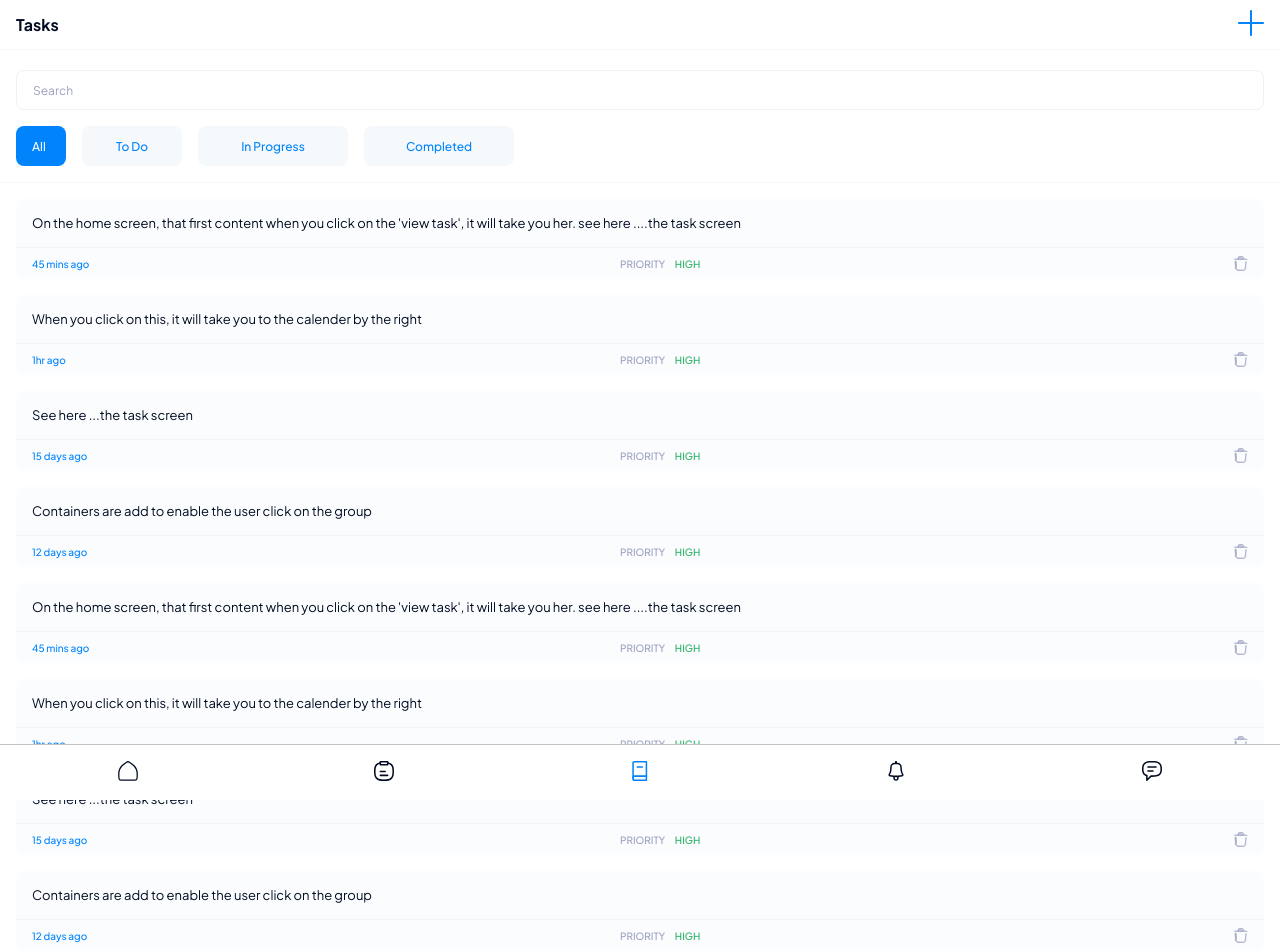
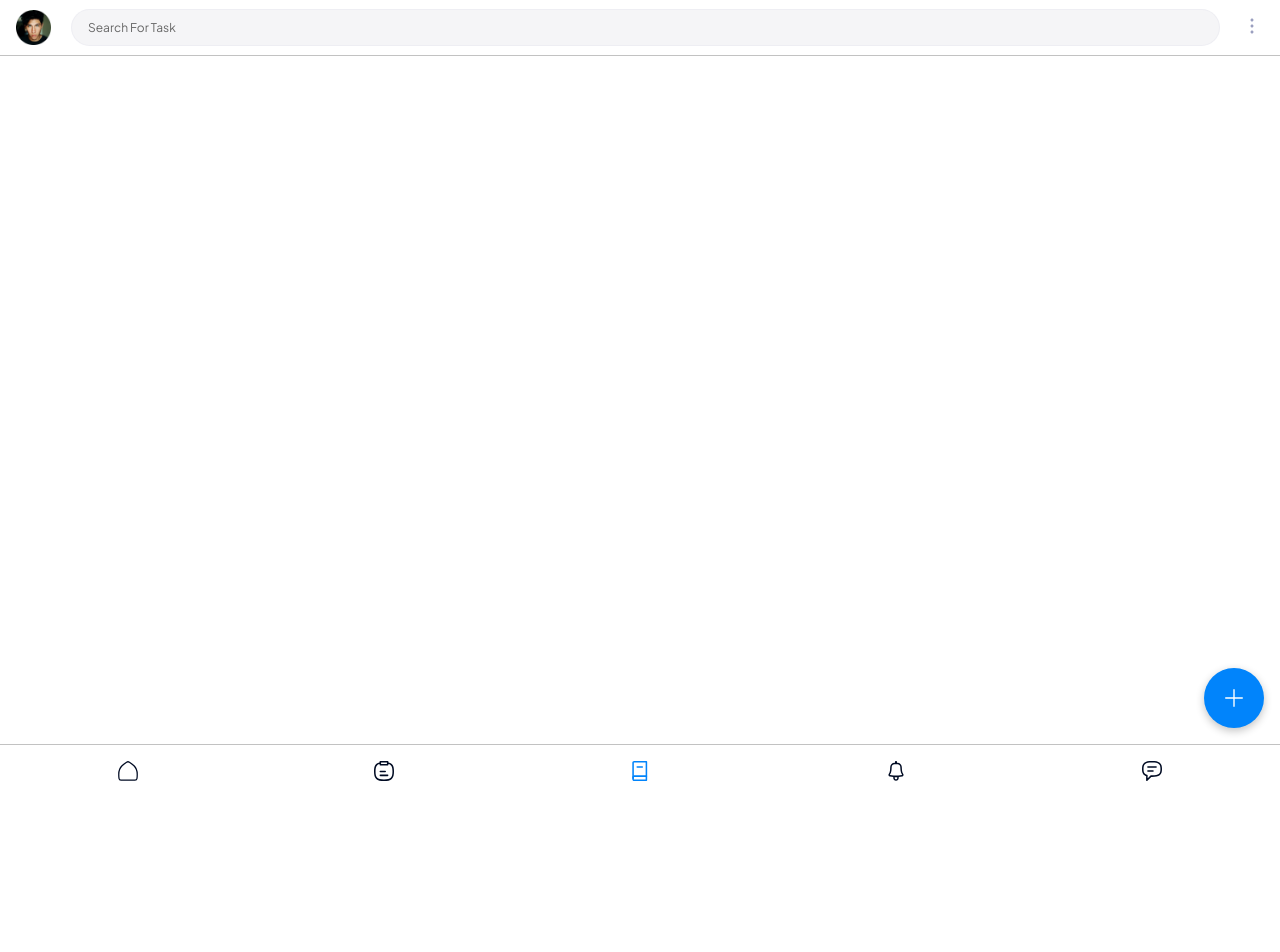
Before and after one commit to 9trocoder/mmekut, a React (Create React App) app: page /task in a window 1280 px wide. Shown: the top 952 px of the page. After the commit the page ends 800 px from the top, so only its background shows below. Built offline with nearby package versions, Linux system fonts and the light colour scheme.

Commit message:
Update taskpage.js

```diff
--- a/src/pages/taskpage/taskpage.js
+++ b/src/pages/taskpage/taskpage.js
@@ -11,11 +11,13 @@ import p5 from "../../assets/images/p5.png";
 import {
   addIconActive,
   addIconBlue,
+  addIconWhiteSmall,
   chatNotActive,
   deleteSmallIcon,
   dividerr,
   homeIconNotActive,
   notificationNotActive,
+  otherIcon,
   profileNotActive,
   taskNotActive,
   tasksActive,
@@ -25,6 +27,7 @@ import TaskListCard from "../../components/TaskListCard";
 
 function Taskpage() {
   const [activeButton, setActiveButton] = useState("all");
+  const [showaddTaskButton, setShowaddTaskButton] = useState(true);
   let navigate = useNavigate();
 
   const handleProfileClick = () => {};
@@ -49,130 +52,20 @@ function Taskpage() {
 
   return (
     <>
-      <HeaderBar headerText="Tasks" addIcon={addIconBlue} />
+      {/* <HeaderBar headerText="Tasks" addIcon={addIconBlue} /> */}
 
-      <div className="taskpage__cnt">
-        <div className="taskpage__cnt-search">
-          <input type="text" placeholder="Search" />
+      <div className="workspacepage__cnt">
+        <div className="chatpage__cnt-topheader diffbottomna">
+          <img src={p2} alt="" />
+          <input type="text" placeholder="Search For Task" />
+          <button>{otherIcon}</button>
         </div>
 
-        <div className="taskpage__cnt-taskprojects">
-          <div
-            className={
-              activeButton === "all"
-                ? "taskpage__cnt-taskprojectsactive"
-                : "taskpage__cnt-taskprojectsbtn"
-            }
-            onClick={() => setActiveButton("all")}
-          >
-            All
+        <>
+          <div className="chatpage__cnt-chat chatpage__cnt-chatdif">
+            <button className="showaddWorkspace">{addIconWhiteSmall}</button>
           </div>
-          <div
-            className={
-              activeButton === "todo"
-                ? "taskpage__cnt-taskprojectsactive"
-                : "taskpage__cnt-taskprojectsbtn"
-            }
-            onClick={() => setActiveButton("todo")}
-          >
-            To Do
-          </div>
-          <div
-            className={
-              activeButton === "inprogress"
-                ? "taskpage__cnt-taskprojectsactive"
-                : "taskpage__cnt-taskprojectsbtn"
-            }
-            onClick={() => setActiveButton("inprogress")}
-          >
-            In Progress
-          </div>
-          <div
-            className={
-              activeButton === "completed"
-                ? "taskpage__cnt-taskprojectsactive"
-                : "taskpage__cnt-taskprojectsbtn"
-            }
-            onClick={() => setActiveButton("completed")}
-          >
-            Completed
-          </div>
-        </div>
-        {dividerr}
-        <div className="taskpage__cnt-tasklist">
-          <TaskListCard
-            projectName="Food Delivery App"
-            taskTitle="Design two app screens"
-            taskDescription="On the home screen, that first content when you click on the 'view task', it will take you her. see here ....the task screen"
-            deleteIcon={deleteSmallIcon}
-            taskImage={task1}
-            priority="HIGH"
-            taskDate="45 mins ago"
-          />
-          <TaskListCard
-            projectName="Food Delivery App"
-            taskTitle="Design two app screens"
-            taskDescription="When you click on this, it will take you to the calender by the right"
-            deleteIcon={deleteSmallIcon}
-            taskImage={task2}
-            priority="HIGH"
-            taskDate="1hr ago"
-          />
-          <TaskListCard
-            projectName="Food Delivery App"
-            taskTitle="Design two app screens"
-            taskDescription="See here ...the task screen"
-            deleteIcon={deleteSmallIcon}
-            taskImage={task3}
-            priority="HIGH"
-            taskDate="15 days ago"
-          />
-          <TaskListCard
-            projectName="Food Delivery App"
-            taskTitle="Design two app screens"
-            taskDescription="Containers are add to enable the user click on the group"
-            deleteIcon={deleteSmallIcon}
-            taskImage={task4}
-            priority="HIGH"
-            taskDate="12 days ago"
-          />
-          <TaskListCard
-            projectName="Food Delivery App"
-            taskTitle="Design two app screens"
-            taskDescription="On the home screen, that first content when you click on the 'view task', it will take you her. see here ....the task screen"
-            deleteIcon={deleteSmallIcon}
-            taskImage={task1}
-            priority="HIGH"
-            taskDate="45 mins ago"
-          />
-          <TaskListCard
-            projectName="Food Delivery App"
-            taskTitle="Design two app screens"
-            taskDescription="When you click on this, it will take you to the calender by the right"
-            deleteIcon={deleteSmallIcon}
-            taskImage={task2}
-            priority="HIGH"
-            taskDate="1hr ago"
-          />
-          <TaskListCard
-            projectName="Food Delivery App"
-            taskTitle="Design two app screens"
-            taskDescription="See here ...the task screen"
-            deleteIcon={deleteSmallIcon}
-            taskImage={task3}
-            priority="HIGH"
-            taskDate="15 days ago"
-          />
-          <TaskListCard
-            projectName="Food Delivery App"
-            taskTitle="Design two app screens"
-            taskDescription="Containers are add to enable the user click on the group"
-            deleteIcon={deleteSmallIcon}
-            taskImage={task4}
-            priority="HIGH"
-            taskDate="12 days ago"
-          />
-        </div>
+        </>
       </div>
 
       <BottomNav
```
